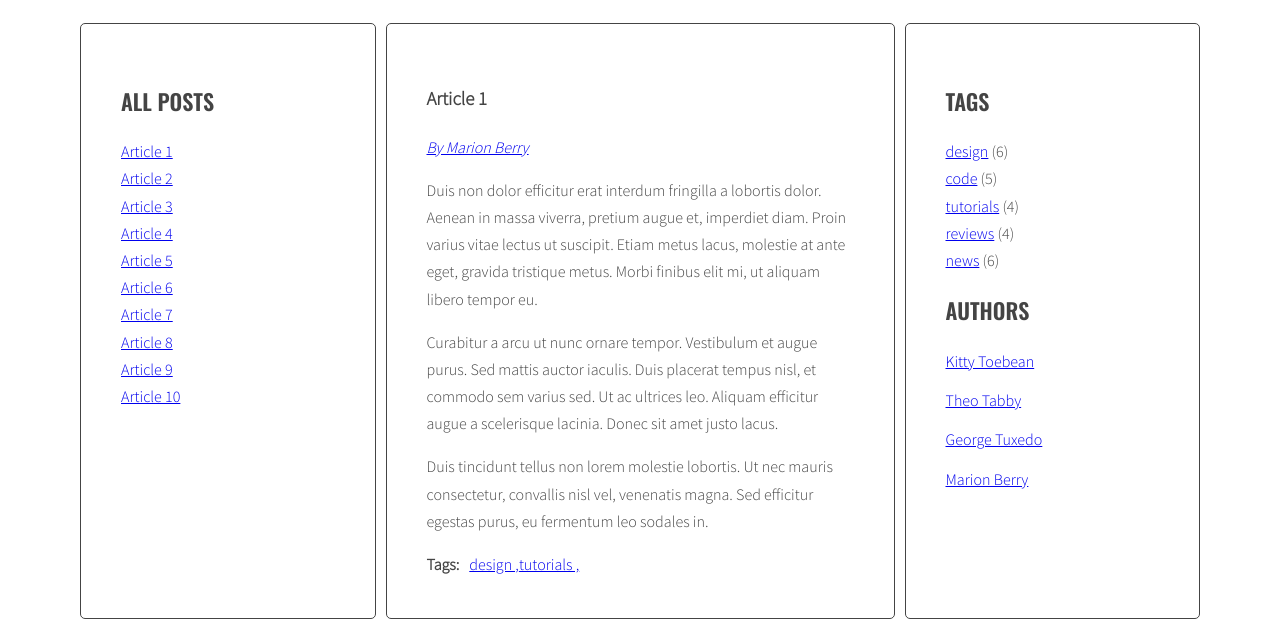
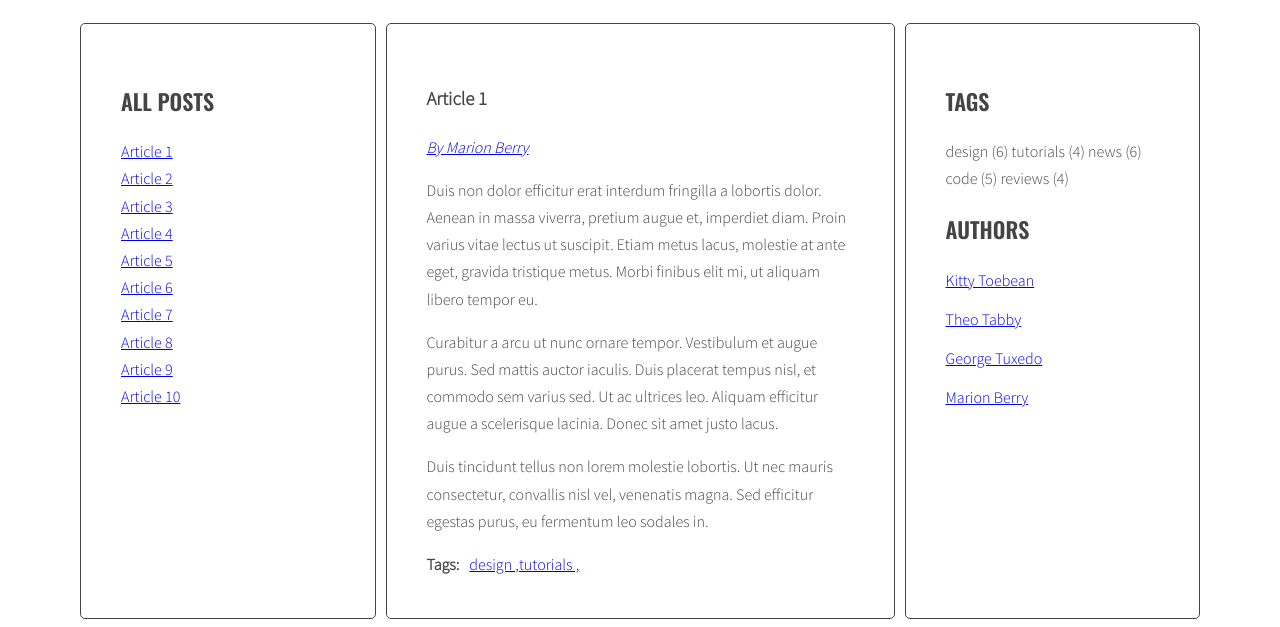
Before and after one commit to swajda/javascript-blog, a website: page index.html in a window 1280 px wide. Shown: the part 220-847 px from the top of the page. Drawn offline with nearby package versions, Linux system fonts and the light colour scheme.

Commit message:
Add tag list not working

```diff
--- a/index.html
+++ b/index.html
@@ -181,11 +181,6 @@
       <aside class="sidebar">
         <h2 class="section-title">Tags</h2>
         <ul class="list tags">
-          <li><a href="#">design</a> <span>(6)</span></li>
-          <li><a href="#">code</a> <span>(5)</span></li>
-          <li><a href="#">tutorials</a> <span>(4)</span></li>
-          <li><a href="#">reviews</a> <span>(4)</span></li>
-          <li><a href="#">news</a> <span>(6)</span></li>
         </ul>
         <h2 class="section-title">Authors</h2>
         <ul class="list authors">
--- a/js/script.js
+++ b/js/script.js
@@ -27,7 +27,8 @@ function titleClickHandler(event){
     optTitleSelector = '.post-title',
     optTitleListSelector = '.titles',
     optArticleTagsSelector = '.post-tags .list',
-    optAuthorSelector = '.post-author';
+    optAuthorSelector = '.post-author',
+    optTagsListSelector = '.tags.list';
 
 function generateTitleLinks(customSelector = ''){
   const titleList = document.querySelector(optTitleListSelector);
@@ -51,18 +52,35 @@ function generateTitleLinks(customSelector = ''){
 
 function generateTags(){
   const articles = document.querySelectorAll(optArticleSelector);
+  let allTags = {};
 
   for(const article of articles){
     let html = '';
-    const tagList = article.querySelector(optArticleTagsSelector);
+    const tagListOne = article.querySelector(optArticleTagsSelector);
     const articleTags = article.getAttribute('data-tags');
     const articleTagsArray = articleTags.split(' ');
+
     for(let tag of articleTagsArray){
       const linkHTML = '<li><a href="#tag-' + tag + '"><span> ' + tag + ' ,</span></a></li>';
       html = html + linkHTML;
 
+      if(!allTags.hasOwnProperty(tag)){
+        allTags[tag] = 1;
+      } else {
+        allTags[tag]++;
+      }
     }
-    tagList.innerHTML = html;
+    tagListOne.innerHTML = html;
+    const tagList = document.querySelector(optTagsListSelector);
+    let allTagsHTML = '';
+
+    for(let tag in allTags){
+
+      allTagsHTML += tag + ' (' + allTags[tag] + ') ';
+
+      }
+    tagList.innerHTML = allTagsHTML;
+      console.log(tagList.innerHTML);
   }
 }
   function tagClickHandler(event){
```
